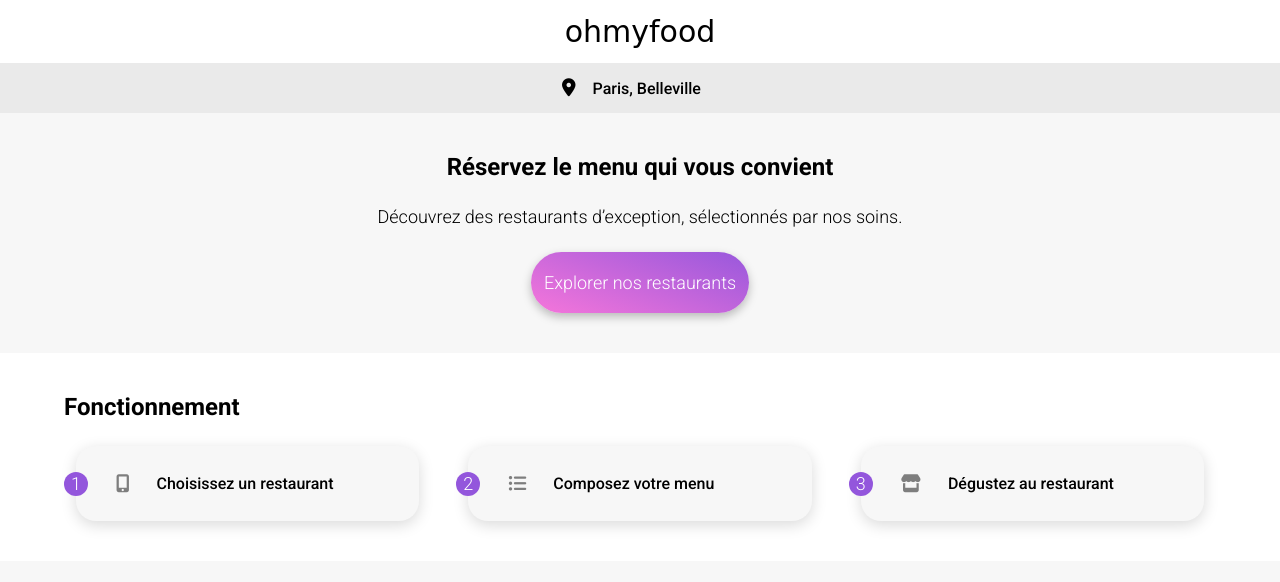
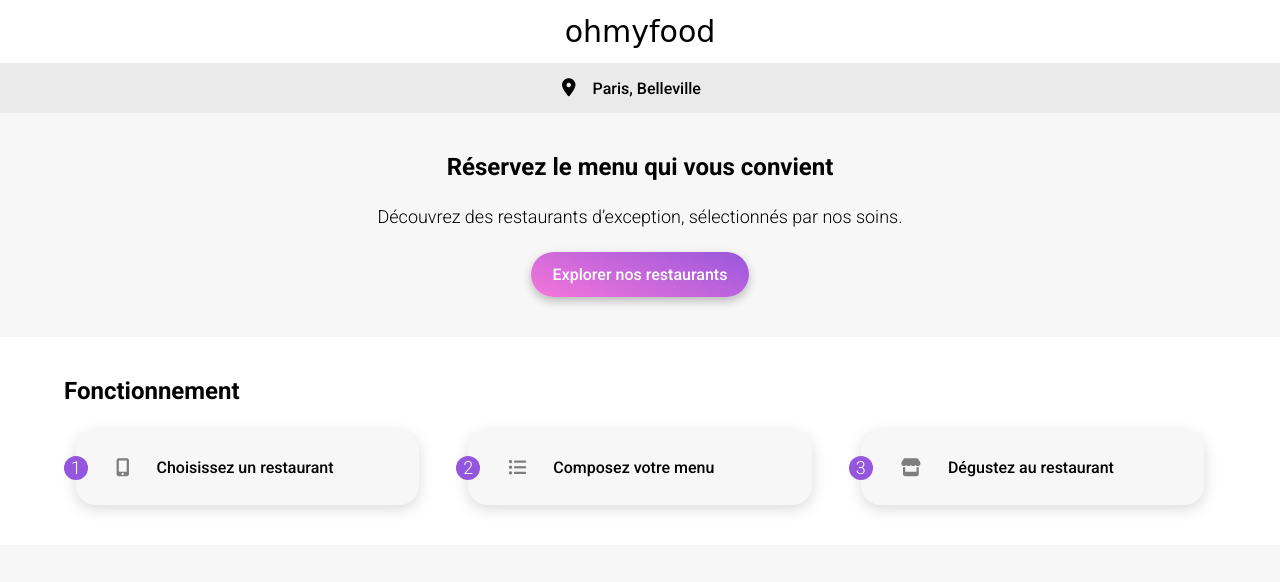
Before and after one commit to Vrogdish/Ohmyfood-OpenClassrooms, a website: page index.html in a window 1280 px wide. Shown: the top 582 px of the page. Drawn offline with Linux system fonts and the light colour scheme; a web font is replaced by a local one.

Commit message:
Modif CSS btn

```diff
--- a/sass/base/_typography.scss
+++ b/sass/base/_typography.scss
@@ -22,6 +22,11 @@ h2 {
     font-weight: 700;
     font-size: 24px;
     line-height: 28px;
+}
+
+.btn {
+    font-weight: 500;
+    font-size: 16px;
 }
 
 .btn-large p {
--- a/sass/components/_buttons.scss
+++ b/sass/components/_buttons.scss
@@ -1,7 +1,7 @@
  .btn {
    width: 218px;
-   padding-top: 20px;
-   padding-bottom: 20px;
+   padding-top: 13px;
+   padding-bottom: 13px;
    text-align: center;
    border-radius: 2em;
    border: none;
```
Also changed, not shown: assets/style.css, 1 other file.
